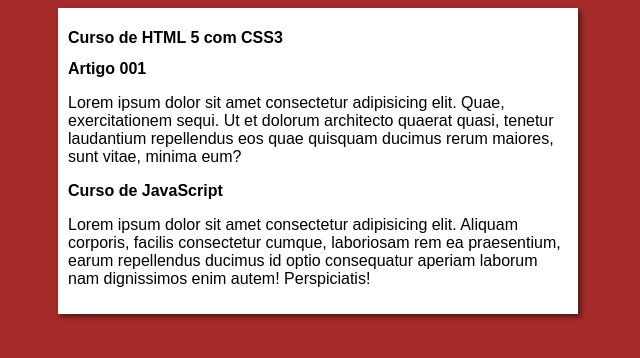
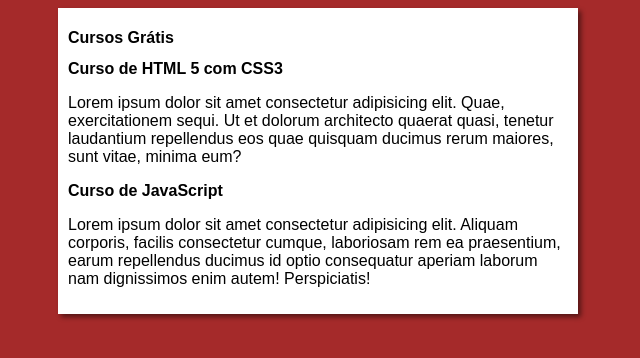
Before and after one commit to ASilvaCoder/projeto-site, a plain HTML site: page index.html in a window 1280 px wide. Shown: the whole page, without its empty margins (322-962 px from the left). Drawn offline with Linux system fonts and the light colour scheme.

Commit message:
Update index.html

```diff
--- a/index.html
+++ b/index.html
@@ -9,10 +9,10 @@
 <body>
     <main>
         <header>
-            <h1>Curso de HTML 5 com CSS3</h1>
+            <h1>Cursos Grátis</h1>
         </header>
         <article>
-            <h2>Artigo 001</h2>
+            <h2>Curso de HTML 5 com CSS3</h2>
             <p>Lorem ipsum dolor sit amet consectetur adipisicing elit. Quae, exercitationem sequi. Ut et dolorum architecto quaerat quasi, tenetur laudantium repellendus eos quae quisquam ducimus rerum maiores, sunt vitae, minima eum?</p>
         </article>
         <article>
```
